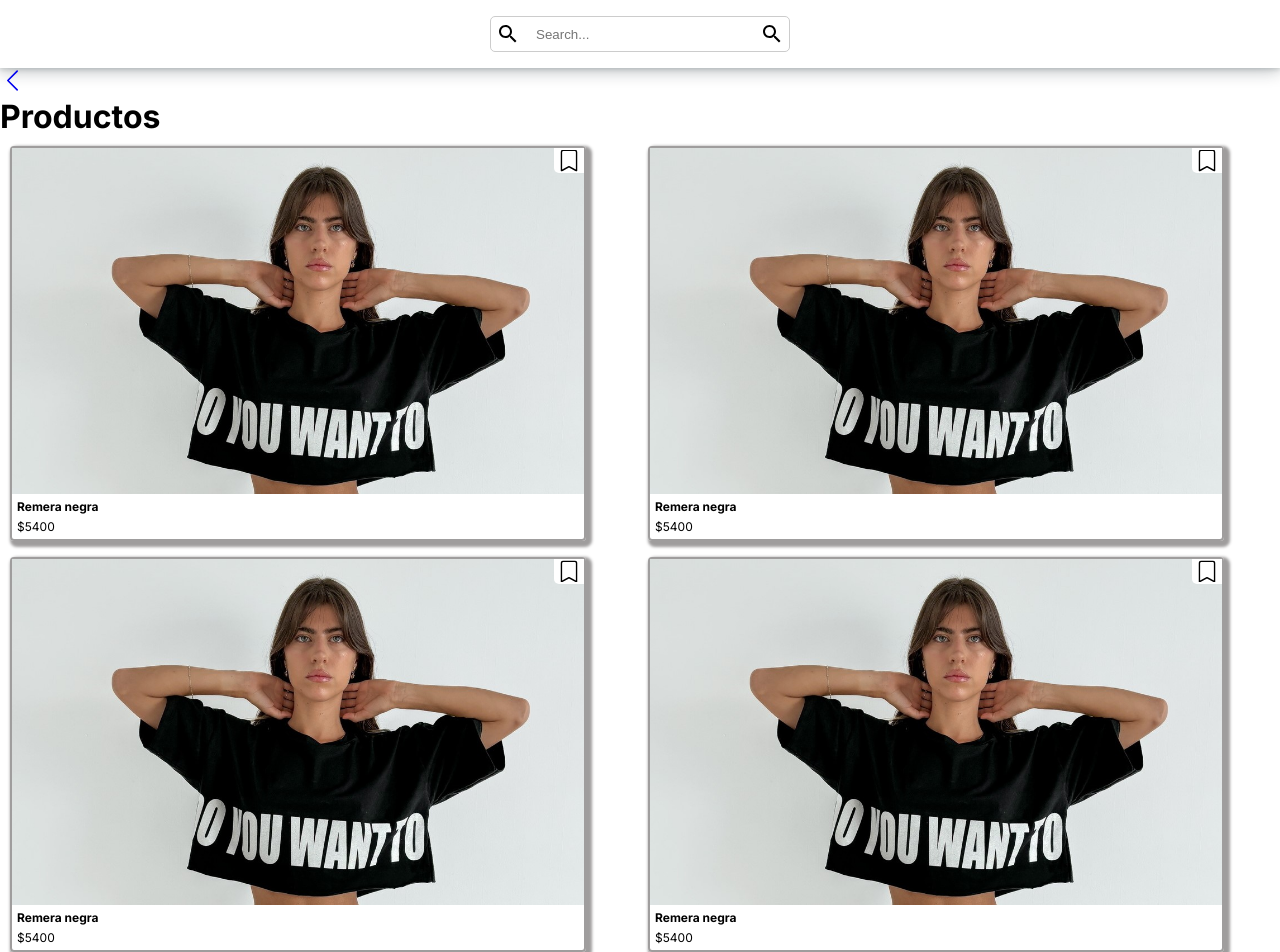
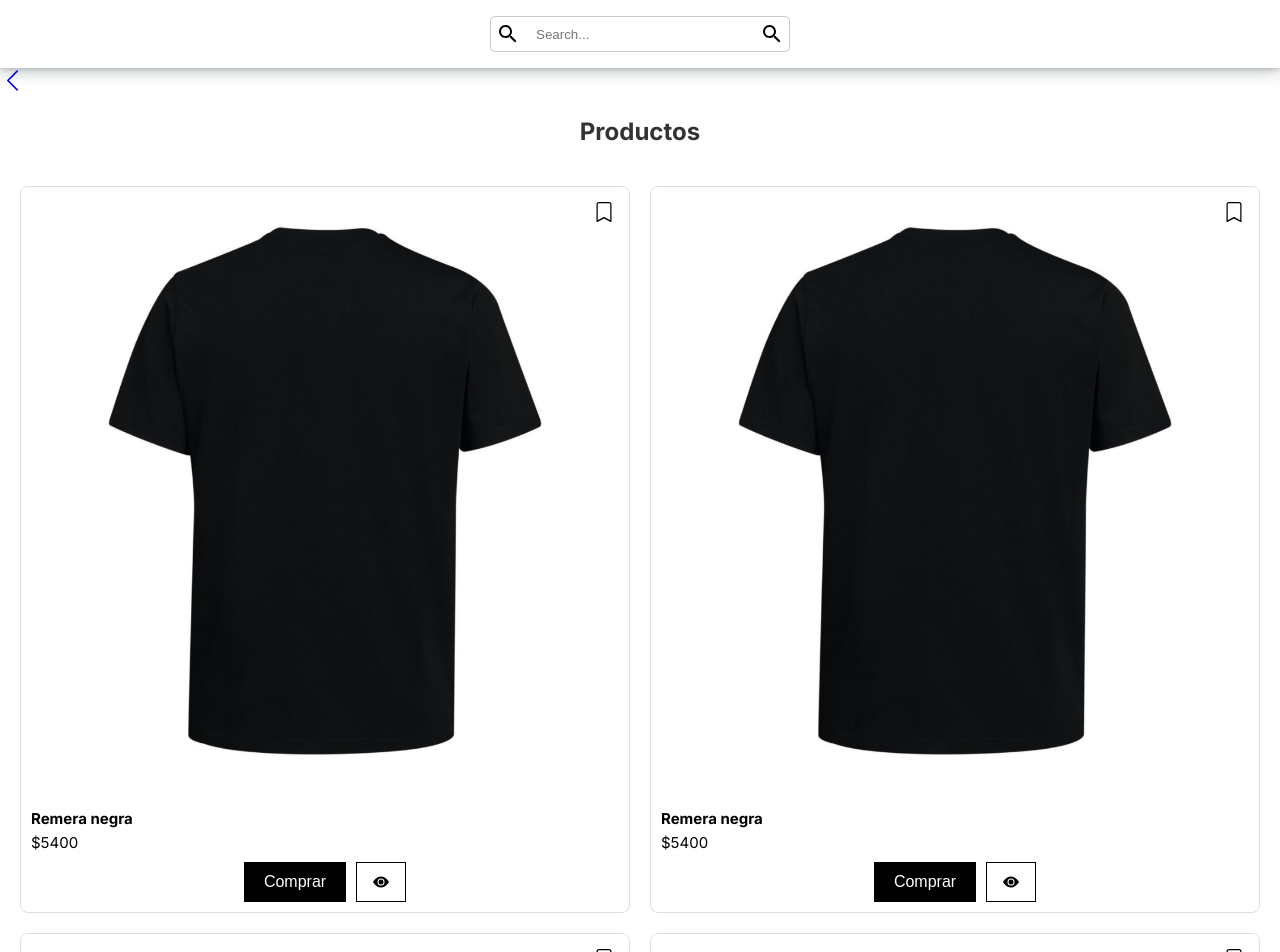
Before and after one commit to MarcosMellebovsky/Proyecto-StyleSphere, a Next.js app: page /views/categorias in a window 1280 px wide. Shown: the top 952 px of the page. Built offline with nearby package versions, Linux system fonts and the light colour scheme.

Commit message:
agregue view perfil

```diff
--- a/app/components/navegador/index.js
+++ b/app/components/navegador/index.js
@@ -44,10 +44,10 @@ const Navegador = () => {
           </Link>
         </div>
         <div className={styles.itemsNav}>
-          <Link className={styles.linkNav} href="#">
-            <svg xmlns="http://www.w3.org/2000/svg" width="20" height="20" fill="currentColor" className="bi bi-cart" viewBox="0 0 16 16" aria-label="Cart">
-              <path d="M0 1.5A.5.5 0 0 1 .5 1H2a.5.5 0 0 1 .485.379L2.89 3H14.5a.5.5 0 0 1 .491.592l-1.5 8A.5.5 0 0 1 13 12H4a.5.5 0 0 1-.491-.408L2.01 3.607 1.61 2H.5a.5.5 0 0 1-.5-.5M3.102 4l1.313 7h8.17l1.313-7zM5 12a2 2 0 1 0 0 4 2 2 0 0 0 0-4m7 0a2 2 0 1 0 0 4 2 2 0 0 0 0-4m-7 1a1 1 0 1 1 0 2 1 1 0 0 1 0-2m7 0a1 1 0 1 1 0 2 1 1 0 0 1 0-2" />
-            </svg>
+          <Link className={styles.linkNav} href="../views/perfil">
+          <svg xmlns="http://www.w3.org/2000/svg" width="20" height="20" fill="currentColor" class="bi bi-person" viewBox="0 0 16 16">
+  <path d="M8 8a3 3 0 1 0 0-6 3 3 0 0 0 0 6m2-3a2 2 0 1 1-4 0 2 2 0 0 1 4 0m4 8c0 1-1 1-1 1H3s-1 0-1-1 1-4 6-4 6 3 6 4m-1-.004c-.001-.246-.154-.986-.832-1.664C11.516 10.68 10.289 10 8 10s-3.516.68-4.168 1.332c-.678.678-.83 1.418-.832 1.664z"/>
+</svg>
             <p className={styles.pNav}>Perfil</p>
           </Link>
         </div>
--- a/app/components/navegador/navegador.module.css
+++ b/app/components/navegador/navegador.module.css
@@ -83,6 +83,7 @@
       justify-content: center;
       position: relative;
       color: black;
+
       text-decoration: none;
     }
 
--- a/app/views/categorias/muchosprodu.module.css
+++ b/app/views/categorias/muchosprodu.module.css
@@ -7,75 +7,107 @@
       rgba(14, 30, 37, 0.32) 0px 2px 16px 0px;
 }
 
-.carta {
+.HeaderTitle {
+    text-align: center;
     display: flex;
-    flex-direction: column;
-    border: 2px solid rgb(159, 157, 157);
-    box-shadow: 3px 3px 3px 3px rgb(159, 157, 157);
-    border-radius: 4px;
-    width: 45vw;
-    height: auto;
-    position: relative;
+    justify-content: space-around;
+    margin: 20px 0;
+}
+
+.TituloCategorias {
+    font-size: 24px;
+    color: #333;
 }
 
 .padreCarta {
     display: grid;
-    align-items: center;
-    grid-template-columns: 1fr 1fr;
-    grid-template-rows: 1fr 1fr;
-    justify-content: center;
-    gap: 1rem;
+    grid-template-columns: repeat(2, 1fr);
+    gap: 20px;
+    padding: 20px;
+}
+
+.carta {
+    border: 1px solid #ddd;
+    border-radius: 8px;
+    overflow: hidden;
+    position: relative;
+    transition: transform 0.3s ease;
+}
+
+
+
+.imgCarta {
+    width: 100%;
+    height: auto;
+    object-fit: cover;
+}
+
+.favorito {
+    position: absolute;
+    top: 10px;
+    right: 10px;
+    width: 30px;
+    height: 30px;
+    padding: 5px;
+    background-color: #fff;
+    border-radius: 0 5px 0 5px;
+    cursor: pointer;
+}
+
+.texto {
     padding: 10px;
 }
 
-.imgCarta {
-    max-width: 100%;
-    height: auto;
+.h1mucho {
+    font-size: 15px;
+    margin-bottom: 5px;
 }
 
 .pmucho {
-    margin: 2px;
-    font-size: 12px;
+    font-size: 14px;
+    color: #666;
+    margin: 0;
 }
 
-.h1mucho {
-    margin: 5px;
-    font-size: 12px;
+
+.btns {
+    display: flex;
+    gap: 10px;
+    align-items: center;
+    justify-content: center;
+    margin-top: 10px;
 }
 
-.texto {
-    text-align: justify;
-    gap: 20px;
+.boton {
+    background-color: #000;
+    color: #fff;
+    border: none;
+    padding: 10px 20px;
+    font-size: 16px;
+    cursor: pointer;
+    height: 40px; /* Altura del botón */
+    display: flex;
+    align-items: center;
+    justify-content: center;
 }
 
-.huevo {
-    position: absolute;
-    top: 0px;
-    right:0px;
-    width: 30px;
-    height: 25px;
-    background-color: rgb(255, 255, 255);
-  padding: 1.5px;
-    border-radius: 0 0 0 5px;
+.iconbutton {
+    display: flex;
+    align-items: center;
+    justify-content: center;
+    width: 50px;
+    height: 40px; /* Misma altura que el botón */
+    border: 1px solid #000;
+    cursor: pointer;
+    background-color: #fff;
 }
-
-.h1mucho {
-    margin: 5px;
-    font-size: 12px;
+.filterbutton {
+    display: flex;
+    align-items: center;
+    border: 1px solid #000;
+    padding: 5px 10px;
+    background-color: #fff;
+    cursor: pointer;
+    font-size: 16px;
+    gap: 15px;
 }
-
-.texto {
-    text-align: justify;
-    gap: 20px;
-}
-
-.huevo {
-    position: absolute;
-    top: 0px;
-    right:0px;
-    width: 30px;
-    height: 25px;
-    background-color: rgb(255, 255, 255);
-  padding: 1.5px;
-    border-radius: 0 0 0 5px;
-}
--- a/app/views/categorias/page.js
+++ b/app/views/categorias/page.js
@@ -51,15 +51,16 @@ export default function Categorias() {
 
             <div className={styles.HeaderTitle}>
                 <h1 className={styles.TituloCategorias}>Productos</h1>
+
             </div>
 
             <div className={styles.padreCarta}>
                 {[...Array(7)].map((_, index) => (
                     <div key={index} className={styles.carta}>
-                        <img className={styles.imgCarta} src="../imgaa.jpg" alt="Producto" />
+                        <img className={styles.imgCarta} src="../rem.png" alt="Producto" />
                         <svg
                             onClick={() => toggleBookmark(index)}
-                            className={styles.huevo}
+                            className={styles.favorito}
                             xmlns="http://www.w3.org/2000/svg"
                             width="16"
                             height="16"
@@ -75,6 +76,17 @@ export default function Categorias() {
                         <div className={styles.texto}>
                             <h4 className={styles.h1mucho}>Remera negra</h4>
                             <p className={styles.h1mucho}>$5400</p>
+                          <div className={styles.btns}>
+                          <button className={styles.boton}>Comprar</button>
+                          <div className={styles.iconbutton}>
+                          <svg xmlns="http://www.w3.org/2000/svg" width="16" height="16" fill="currentColor" class="bi bi-eye-fill" viewBox="0 0 16 16">
+  <path d="M10.5 8a2.5 2.5 0 1 1-5 0 2.5 2.5 0 0 1 5 0"/>
+  <path d="M0 8s3-5.5 8-5.5S16 8 16 8s-3 5.5-8 5.5S0 8 0 8m8 3.5a3.5 3.5 0 1 0 0-7 3.5 3.5 0 0 0 0 7"/>
+</svg>
+                    </div>
+
+
+                        </div>
                         </div>
                     </div>
                 ))}
--- /dev/null
+++ b/app/views/perfil/perfil.module.css
@@ -0,0 +1,46 @@
+.container {
+    padding: 20px;
+    background-color: #fff;
+    display: flex;
+    flex-direction: column;
+    align-items: center;
+
+  }
+
+  .username {
+    text-align: center;
+    font-size: 24px;
+    margin-top: 5rem;
+    margin-bottom: 20px;
+  }
+
+  .menu {
+    width: 80vw;
+    margin-top: 3rem;
+    border-top: 1px solid #ddd;
+    border-bottom: 1px solid #ddd;
+
+  }
+
+  .menuItem {
+    display: flex;
+    align-items: center;
+    padding: 15px;
+    border-top: 1px solid #ddd;
+    gap: 1rem;
+    margin-top: 1rem;
+  }
+
+  .menuItem:first-child {
+    border-top: none;
+    margin-top: 1rem;
+  }
+
+  .icon {
+    margin-right: 10px;
+    gap: 1rem;
+  }
+
+  .logout {
+    color: red;
+  }
```
Also changed, not shown: app/views/perfil/page.js (added, +71 -0 lines), public/ojo.png (added), public/rem.png (added).
